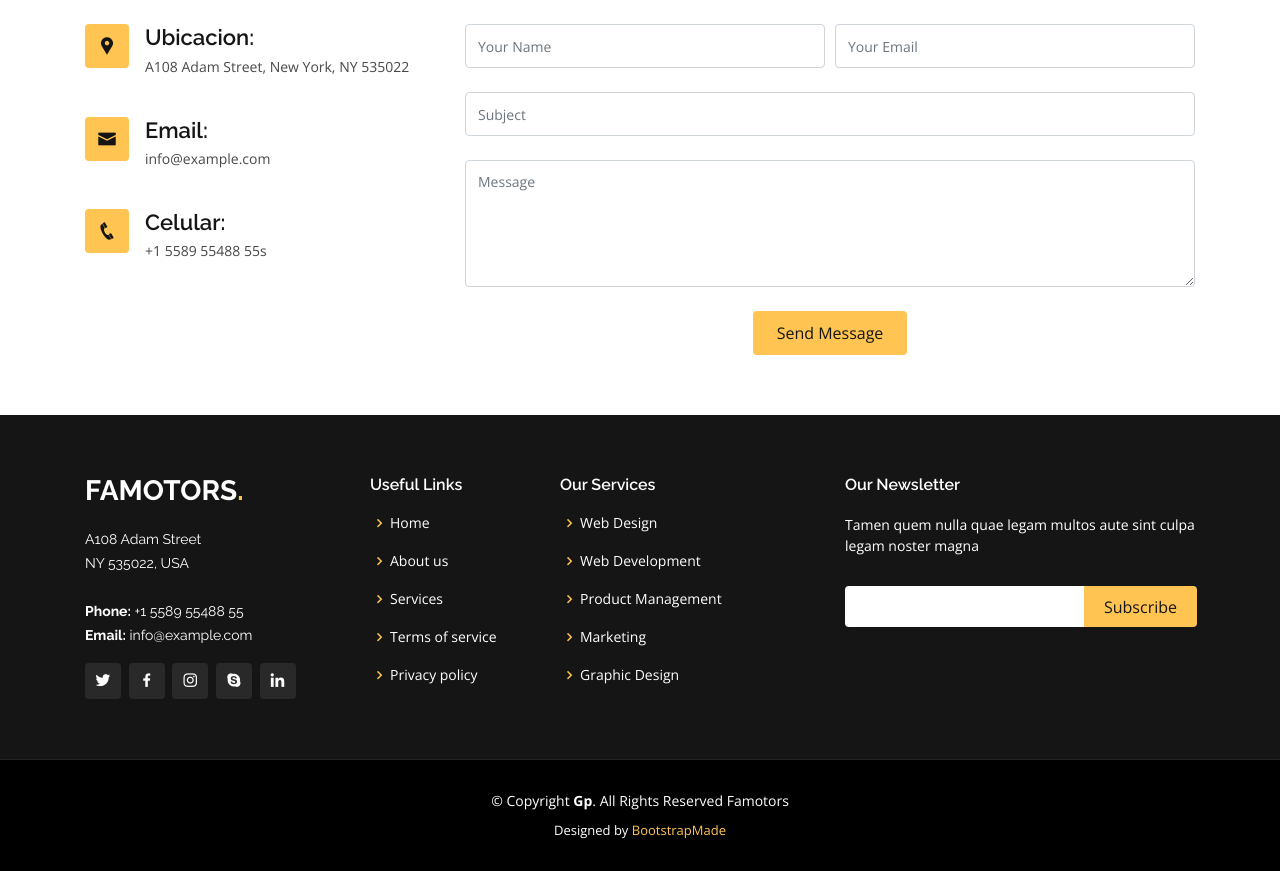
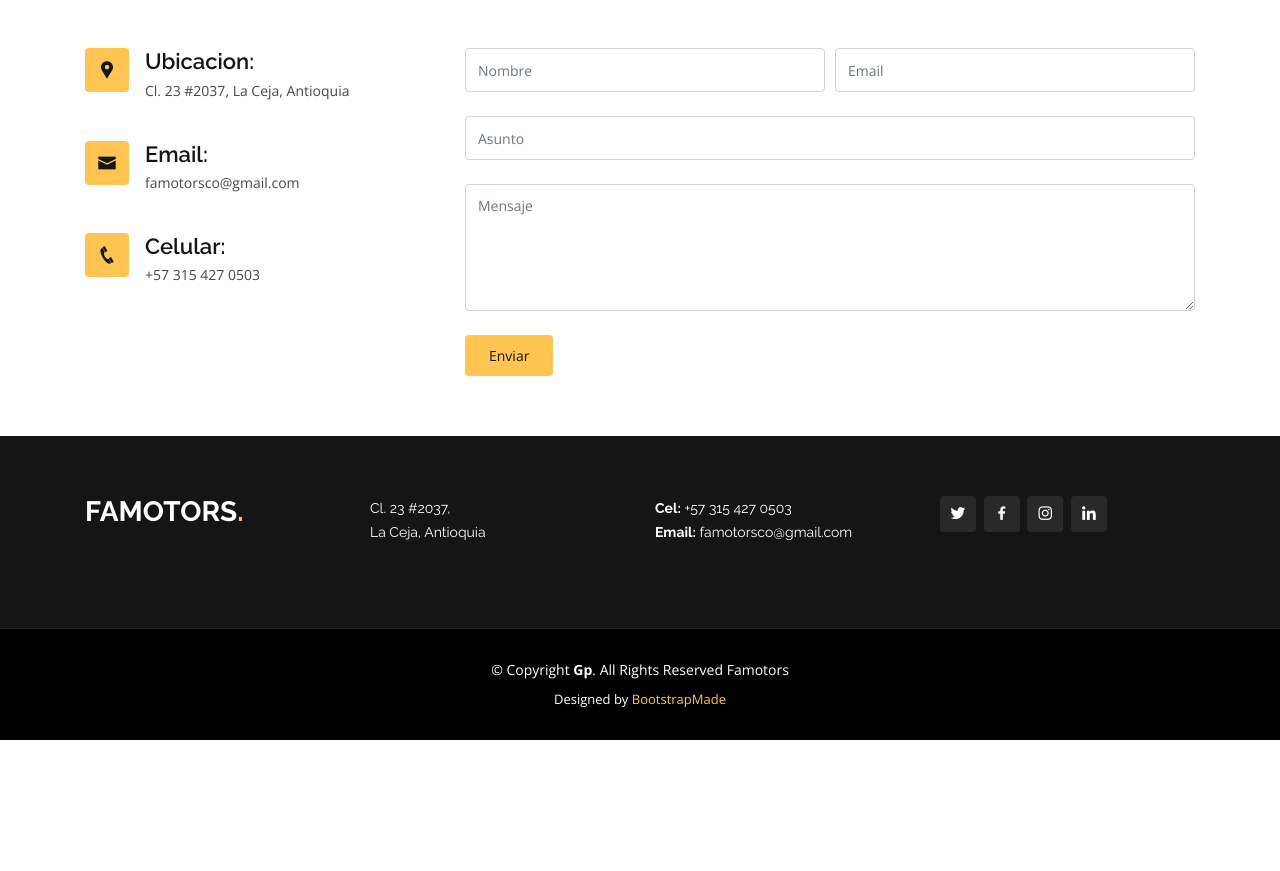
Before and after one commit to andresferro6/famotors_tech, a Django app: page / in a window 1280 px wide. Shown: the part 4046-4917 px from the top of the page. After the commit the page ends 4786 px from the top, so only its background shows below. Run offline with Django 3.2, Linux system fonts and the light colour scheme; some libraries are stand-ins or nearby versions.

Commit message:
Hasta la captura del formulario en el back, aun falta mejorar el front

```diff
--- a/web_app/core/base/urls.py
+++ b/web_app/core/base/urls.py
@@ -2,8 +2,11 @@ from django.contrib import admin
 from django.urls import path
 
 from . import views
+from .views import IndexTemplateview
+from .views import ContactTemplateView
 
+app_name = 'base'
 urlpatterns = [
-    path('', views.index, name = 'index'),
-    path('prueba', views.prueba, name = 'prueba'),
+    path('', IndexTemplateview.as_view(), name = 'index'),
+    path('contact', ContactTemplateView.as_view(), name = 'contact'),
 ]
--- a/web_app/core/base/views.py
+++ b/web_app/core/base/views.py
@@ -1,9 +1,24 @@
 from django.shortcuts import render
 from django.http import HttpResponse
 
+from django.views.generic import TemplateView
+
+from django.core.mail import send_mail
+
 # Create your views here.
-def index(request):
-    return render(request, 'base/index.html')
+class IndexTemplateview(TemplateView):
+    template_name = r'base/index.html'
+
+
+class ContactTemplateView(TemplateView):
+    template_name = r'base/base.html'
+
+    def post(self, request, *args, **kwargs):
+        print(request.POST.get('name', None))
+        print(request.POST.get('email', None))
+        print(request.POST.get('subject', None))
+        print(request.POST.get('message', None))
+        return HttpResponse('Correo, enviado')
 
 def prueba(request):
     return render(request,
--- a/web_app/templates/base/index.html
+++ b/web_app/templates/base/index.html
@@ -37,28 +37,16 @@
   <header id="header" class="fixed-top ">
     <div class="container d-flex align-items-center justify-content-between">
 
-      <h1 class="logo"><a href="index.html"><span>Famotors </span></a></h1>
+      <h1 class="logo"><a href="#"><span>Famotors </span></a></h1>
       <nav class="nav-menu d-none d-lg-block">
         <ul>
-          <li class="active"><a href="index.html">Inicio</a></li>
+          <li class="active"><a href="#hero">Inicio</a></li>
           <li><a href="#about">Sobre Nosotros</a></li>
           <li><a href="#services">Servicios</a></li>
           <li><a href="#contact">Contact</a></li>
-          <li class="drop-down"><a href="">Drop Down</a>
+          <li class="drop-down"><a href="">Clientes</a>
             <ul>
-              <li><a href="#">Drop Down 1</a></li>
-              <li class="drop-down"><a href="#">Deep Drop Down</a>
-                <ul>
-                  <li><a href="#">Deep Drop Down 1</a></li>
-                  <li><a href="#">Deep Drop Down 2</a></li>
-                  <li><a href="#">Deep Drop Down 3</a></li>
-                  <li><a href="#">Deep Drop Down 4</a></li>
-                  <li><a href="#">Deep Drop Down 5</a></li>
-                </ul>
-              </li>
-              <li><a href="#">Drop Down 2</a></li>
-              <li><a href="#">Drop Down 3</a></li>
-              <li><a href="#">Drop Down 4</a></li>
+              <li><a href="#">Ingresar</a></li>
             </ul>
           </li>
 
@@ -361,7 +349,7 @@
         </div>
 
         <div>
-          <iframe style="border:0; width: 100%; height: 270px;" src="https://www.google.com/maps/embed?pb=!1m14!1m8!1m3!1d12097.433213460943!2d-74.0062269!3d40.7101282!3m2!1i1024!2i768!4f13.1!3m3!1m2!1s0x0%3A0xb89d1fe6bc499443!2sDowntown+Conference+Center!5e0!3m2!1smk!2sbg!4v1539943755621" frameborder="0" allowfullscreen></iframe>
+          <div class="mapouter"><div class="gmap_canvas"><iframe width="1080" height="300" id="gmap_canvas" src="https://maps.google.com/maps?q=Cl.%2023,%20La%20Ceja,%20Antioquia&t=&z=15&ie=UTF8&iwloc=&output=embed" frameborder="0" scrolling="no" marginheight="0" marginwidth="0"></iframe><a href="https://embedgooglemap.net/maps/63"></a><br><style>.mapouter{position:relative;text-align:right;height:300px;width:1080px;}</style><a href="https://www.embedgooglemap.net">google maps html generator</a><style>.gmap_canvas {overflow:hidden;background:none!important;height:300px;width:1080px;}</style></div></div>
         </div>
 
         <div class="row mt-5">
@@ -371,19 +359,19 @@
               <div class="address">
                 <i class="icofont-google-map"></i>
                 <h4>Ubicacion:</h4>
-                <p>A108 Adam Street, New York, NY 535022</p>
+                <p>Cl. 23 #2037, La Ceja, Antioquia</p>
               </div>
 
               <div class="email">
                 <i class="icofont-envelope"></i>
                 <h4>Email:</h4>
-                <p>info@example.com</p>
+                <p>famotorsco@gmail.com</p>
               </div>
 
               <div class="phone">
                 <i class="icofont-phone"></i>
                 <h4>Celular:</h4>
-                <p>+1 5589 55488 55s</p>
+                <p>+57 315 427 0503</p>
               </div>
 
             </div>
@@ -392,35 +380,29 @@
 
           <div class="col-lg-8 mt-5 mt-lg-0">
 
-            <form action="forms/contact.php" method="post" role="form" class="php-email-form">
+            <form action="{% url 'base:contact' %}" method="post" role="form" class="php-email-form">
+              {% csrf_token %}
               <div class="form-row">
                 <div class="col-md-6 form-group">
-                  <input type="text" name="name" class="form-control" id="name" placeholder="Your Name" data-rule="minlen:4" data-msg="Please enter at least 4 chars" />
+                  <input type="text" name="name" class="form-control" id="name" placeholder="Nombre" data-rule="minlen:4" data-msg="Por favor ingresa al menos 4 caracteres" />
                   <div class="validate"></div>
                 </div>
                 <div class="col-md-6 form-group">
-                  <input type="email" class="form-control" name="email" id="email" placeholder="Your Email" data-rule="email" data-msg="Please enter a valid email" />
+                  <input type="email" class="form-control" name="email" id="email" placeholder="Email" data-rule="email" data-msg="Por favor, ingresa un correo valido" />
                   <div class="validate"></div>
                 </div>
               </div>
               <div class="form-group">
-                <input type="text" class="form-control" name="subject" id="subject" placeholder="Subject" data-rule="minlen:4" data-msg="Please enter at least 8 chars of subject" />
+                <input type="text" class="form-control" name="subject" id="subject" placeholder="Asunto" data-rule="minlen:4" data-msg="Por favor, ingresa al menos 8 caracteres de asunto" />
                 <div class="validate"></div>
               </div>
               <div class="form-group">
-                <textarea class="form-control" name="message" rows="5" data-rule="required" data-msg="Please write something for us" placeholder="Message"></textarea>
+                <textarea class="form-control" name="message" rows="5" data-rule="required" data-msg="Por favor, escribenos algo sobre tu solicitud" placeholder="Mensaje"></textarea>
                 <div class="validate"></div>
               </div>
-              <div class="mb-3">
-                <div class="loading">Loading</div>
-                <div class="error-message"></div>
-                <div class="sent-message">Your message has been sent. Thank you!</div>
-              </div>
-              <div class="text-center"><button type="submit">Send Message</button></div>
+              <button class="get-started-btn scrollto" type="submit"> Enviar </button>
             </form>
-
           </div>
-
         </div>
 
       </div>
@@ -437,51 +419,38 @@
           <div class="col-lg-3 col-md-6">
             <div class="footer-info">
               <h3>Famotors<span>.</span></h3>
+            </div>
+          </div>
+
+          <div class="col-lg-3 col-md-6">
+            <div class="footer-info">
               <p>
-                A108 Adam Street <br>
-                NY 535022, USA<br><br>
-                <strong>Phone:</strong> +1 5589 55488 55<br>
-                <strong>Email:</strong> info@example.com<br>
+                Cl. 23 #2037, <br>
+                La Ceja, Antioquia<br><br>
               </p>
-              <div class="social-links mt-3">
+            </div>
+          </div>
+
+
+          <div class="col-lg-3 col-md-6">
+            <div class="footer-info">
+              <p>
+                <strong>Cel:</strong> +57 315 427 0503<br>
+                <strong>Email:</strong> famotorsco@gmail.com <br>
+              </p>
+            </div>
+          </div>
+
+          <div class="col-lg-3 col-md-6">
+            <div class="footer-info">
+
+              <div class="social-links">
                 <a href="#" class="twitter"><i class="bx bxl-twitter"></i></a>
                 <a href="#" class="facebook"><i class="bx bxl-facebook"></i></a>
                 <a href="#" class="instagram"><i class="bx bxl-instagram"></i></a>
-                <a href="#" class="google-plus"><i class="bx bxl-skype"></i></a>
                 <a href="#" class="linkedin"><i class="bx bxl-linkedin"></i></a>
               </div>
             </div>
-          </div>
-
-          <div class="col-lg-2 col-md-6 footer-links">
-            <h4>Useful Links</h4>
-            <ul>
-              <li><i class="bx bx-chevron-right"></i> <a href="#">Home</a></li>
-              <li><i class="bx bx-chevron-right"></i> <a href="#">About us</a></li>
-              <li><i class="bx bx-chevron-right"></i> <a href="#">Services</a></li>
-              <li><i class="bx bx-chevron-right"></i> <a href="#">Terms of service</a></li>
-              <li><i class="bx bx-chevron-right"></i> <a href="#">Privacy policy</a></li>
-            </ul>
-          </div>
-
-          <div class="col-lg-3 col-md-6 footer-links">
-            <h4>Our Services</h4>
-            <ul>
-              <li><i class="bx bx-chevron-right"></i> <a href="#">Web Design</a></li>
-              <li><i class="bx bx-chevron-right"></i> <a href="#">Web Development</a></li>
-              <li><i class="bx bx-chevron-right"></i> <a href="#">Product Management</a></li>
-              <li><i class="bx bx-chevron-right"></i> <a href="#">Marketing</a></li>
-              <li><i class="bx bx-chevron-right"></i> <a href="#">Graphic Design</a></li>
-            </ul>
-          </div>
-
-          <div class="col-lg-4 col-md-6 footer-newsletter">
-            <h4>Our Newsletter</h4>
-            <p>Tamen quem nulla quae legam multos aute sint culpa legam noster magna</p>
-            <form action="" method="post">
-              <input type="email" name="email"><input type="submit" value="Subscribe">
-            </form>
-
           </div>
 
         </div>
```
Also changed, not shown: web_app/web_app/settings.py (+9 -0 lines).
